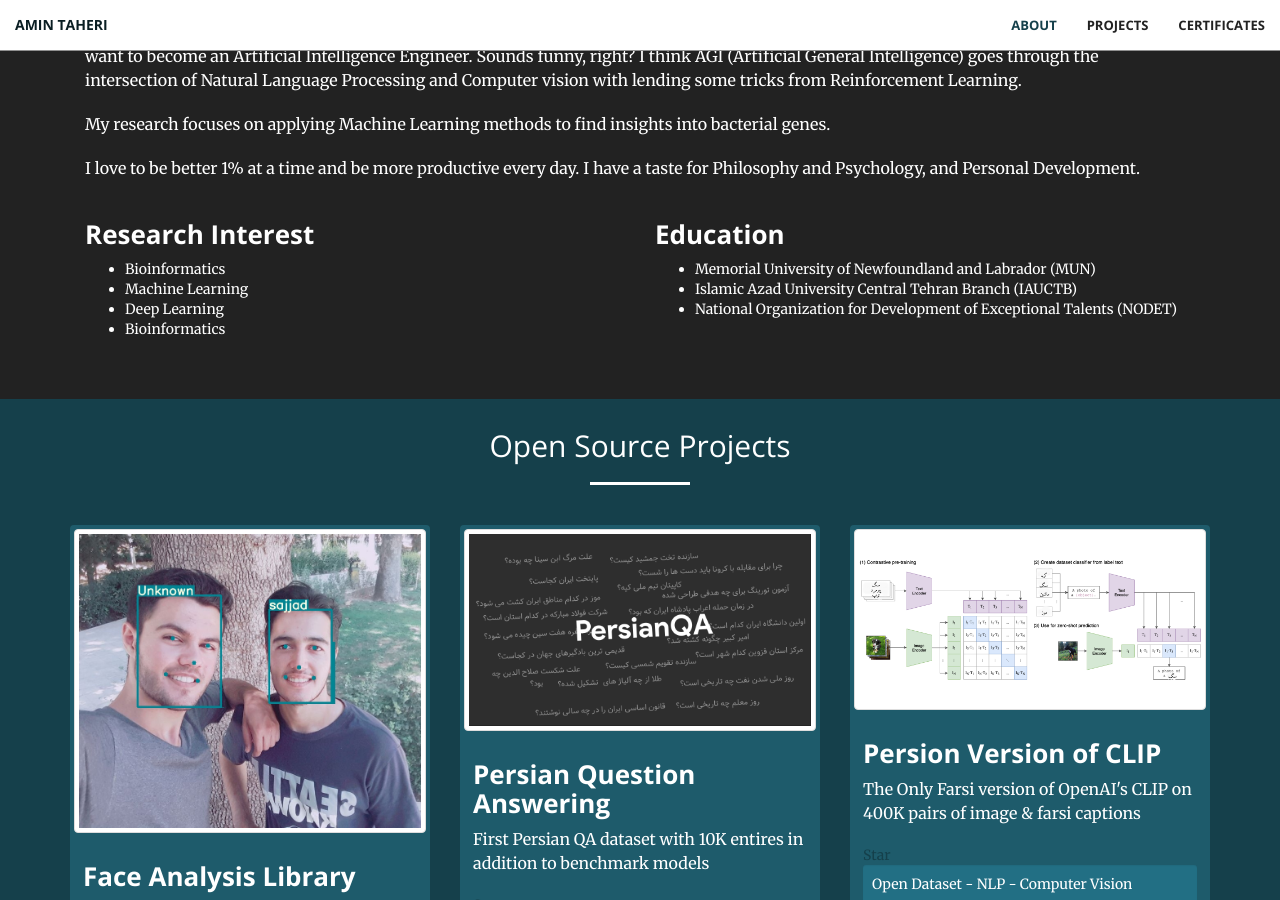
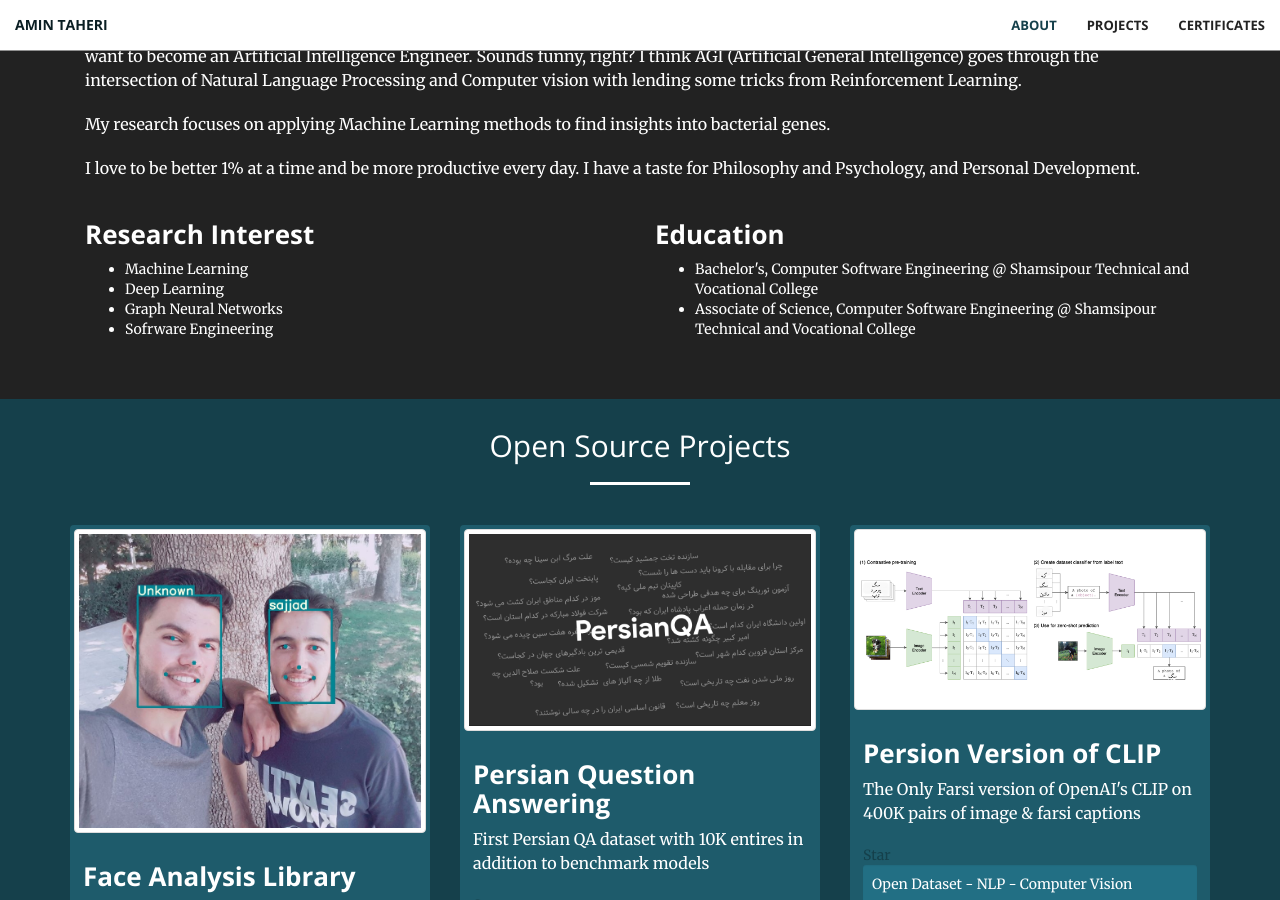
Before and after one commit to sajjjadayobi/sajjjadayobi.github.io, a Jekyll site: the page built from index.html, in a window 1280 px wide and 900 px high, scrolled down 985 px. Built offline with Jekyll 4.4.1, drawn with Linux system fonts in a browser that asks for light colours.

Commit message:
Update aside.html

```diff
--- a/_includes/aside.html
+++ b/_includes/aside.html
@@ -18,18 +18,17 @@
             <div class="col-lg-6 col-md-6 col-sm-12 col-xs-12">
                 <h3>Research Interest</h3>
                 <ul>
-                    <li>Bioinformatics</li>
                     <li>Machine Learning</li>
                     <li>Deep Learning</li>
-                    <li>Bioinformatics</li>
+                    <li>Graph Neural Networks</li>
+                    <li>Sofrware Engineering</li>
                 </ul>
             </div>
             <div class="col-lg-6 col-md-6 col-sm-12 col-xs-12">
                 <h3>Education</h3>
                 <ul>
-                    <li>Memorial University of Newfoundland and Labrador (MUN)</li>
-                    <li>Islamic Azad University Central Tehran Branch (IAUCTB)</li>
-                    <li>National Organization for Development of Exceptional Talents (NODET)</li>
+                    <li>Bachelor's, Computer Software Engineering @ Shamsipour Technical and Vocational College </li>
+                    <li>Associate of Science, Computer Software Engineering @ Shamsipour Technical and Vocational College </li>
 
                 </ul>
             </div>
```
